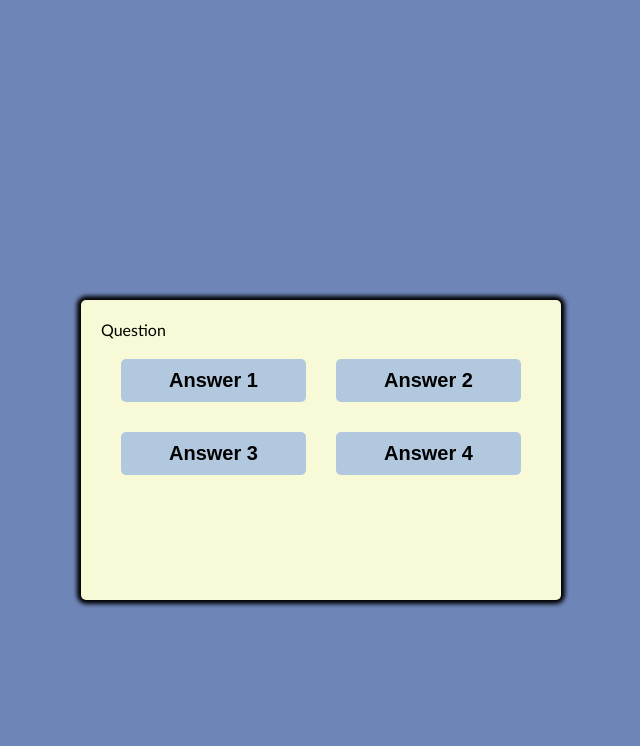
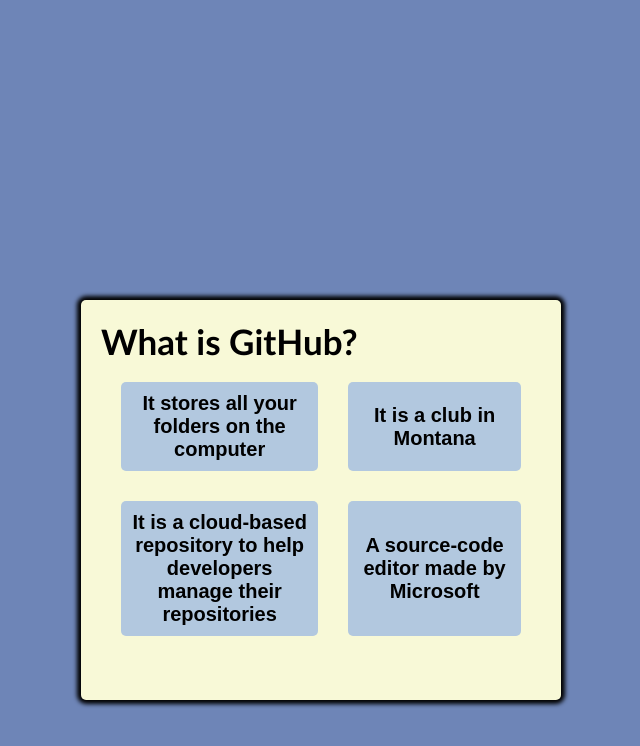
Before and after one commit to stevemoore9595/Code-Quiz, a plain HTML site: page index.html in a window 1280 px wide. Both pictures are taken after a click on the button "Start Quiz". Shown: the whole page, without its empty margins (319-959 px from the left). Drawn offline with Linux system fonts and the light colour scheme.

Commit message:
Added questions and answers to js

```diff
--- a/assets/css/style.css
+++ b/assets/css/style.css
@@ -14,6 +14,8 @@
     background-color: var(--background-color);
     color: var(--primary);
     font-family: 'Trebuchet MS', 'Lucida Sans Unicode', 'Lucida Grande', 'Lucida Sans', Arial, sans-serif;
+    font-size: 35px;
+    font-weight: bold;
     margin: 0;
     padding: 0;
     display: flex;
@@ -28,7 +30,7 @@
     padding: 20px;
     margin: 300px 400px;
     width: 800px;
-    height: 300px;
+    height: 400px;
   }
 
   .btns-style {
--- a/script.js
+++ b/script.js
@@ -1,23 +1,31 @@
 const startButton = document.getElementById('start-btn')
 const questionContainerElement = document.getElementById('question-container')
 const questionElement = document.getElementById('question')
-const answerbtnsElemnt = document.getElementById('answer-btns')
+const answerBtnsElement = document.getElementById('answer-btns')
+const nextBtn = document.getElementById('next-btn')
 
-//let currentQuestionIndex
+let shuffledQuestions, currentQuestionIndex
 startButton.addEventListener('click', startQuiz)
+nextBtn.addEventListener('click', () => {
+    currentQuestionIndex++
+    setNextQuestion()
+})
+
 
 function startQuiz() {
-console.log('Started')
 startButton.classList.add('hide')
+shuffledQuestions = questions.sort(() => Math.random() - .5)
+currentQuestionIndex = 0
 questionContainerElement.classList.remove('hide')
 setNextQuestion()
 }
 
 function setNextQuestion() {
-
+    resetState()
+    showQuestion(shuffledQuestions[currentQuestionIndex])
 }
 
-function showQuestion() {
+function showQuestion(question) {
     questionElement.innerText = question.question
     question.answers.forEach(answer => {
        const button = document.createElement('button')
@@ -26,14 +34,50 @@
         if (answer.correct) {
            button.dataset.correct = answer.correct
        }
+       button.addEventListener('click', selectAnswer)
+       answerBtnsElement.appendChild(button)
     })
 }
 
-function selectAnswer() {
+function resetState() {
+    nextBtn.classList.add('hide')
+    while (answerBtnsElement.firstChild) {
+        answerBtnsElement.removeChild
+        (answerBtnsElement.firstChild)
+    }
 
 }
 
-const question = [
+function selectAnswer(e) {
+    const selectedBtn = e.target
+    const correct = selectedBtn.dataset.correct
+    setStatusClass(document.body, correct)
+    Array.from(answerBtnsElement.children).forEach(button => {
+        setStatusClass(button, button.dataset.correct)
+    })
+    if (shuffledQuestions.length > currentQuestionIndex + 1) {
+        nextBtn.classList.remove('hide')
+    } else {
+        startButton.innerText = 'Results'
+        startButton.classList.remove('hide')
+    }
+
+}
+
+function setStatusClass(element, correct) {
+    clearStatusClass(element)
+    if(correct) {
+        element.classList.add('correct')
+    } else {
+        element.classList.add('incorrect')
+    }
+}
+
+function clearStatusClass(element) {
+    element.classList.add('correct')
+    //element.classList.add('incorrect')
+}
+const questions = [
     {
       question: 'What is a Flex-box?',
       answers: [
@@ -42,5 +86,45 @@
         { text: 'A CSS element that allows you to make the background of the page look like a box', correct: false },
         { text: 'The name of the newest video game console', correct: false }
       ]
+    },
+
+    {
+        question: 'What type of code is used to style a web-page?',
+        answers: [
+          { text: 'Python', correct: false },
+          { text: 'JavaScript', correct: false },
+          { text: 'CSS', correct: true },
+          { text: 'HTML', correct: false }
+        ]
+      },
+
+      {
+        question: 'What does WWW stand for?',
+        answers: [
+          { text: 'World Wide Web', correct: true },
+          { text: 'While Women Work', correct: false },
+          { text: 'Work Work Work', correct: false },
+          { text: 'World War Weaknesses', correct: false }
+        ]
+      },
+
+      {
+        question: 'How is the string variable written?',
+        answers: [
+          { text: 'Var name: [Cole]', correct: false },
+          { text: 'Var name: Cole', correct: false },
+          { text: 'Var name: {Cole}', correct: false },
+          { text: 'Var name: "Cole"', correct: true }
+        ]
+      },
+
+      {
+        question: 'What is GitHub?',
+        answers: [
+          { text: 'It stores all your folders on the computer', correct: false },
+          { text: 'It is a club in Montana', correct: false },
+          { text: 'It is a cloud-based repository to help developers manage their repositories', correct: true },
+          { text: 'A source-code editor made by Microsoft', correct: false }
+        ]
       }
 ]
```
Lines whose indentation alone changed are shown as unchanged.
